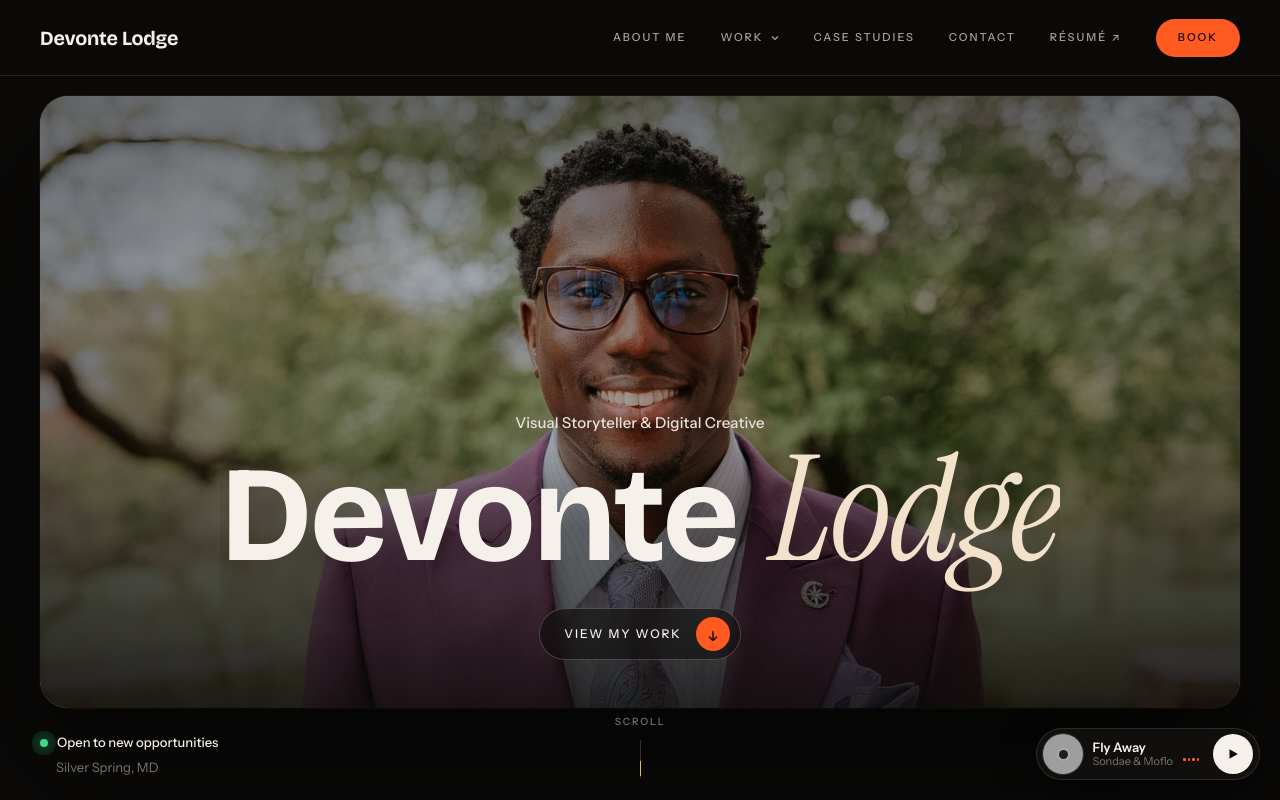
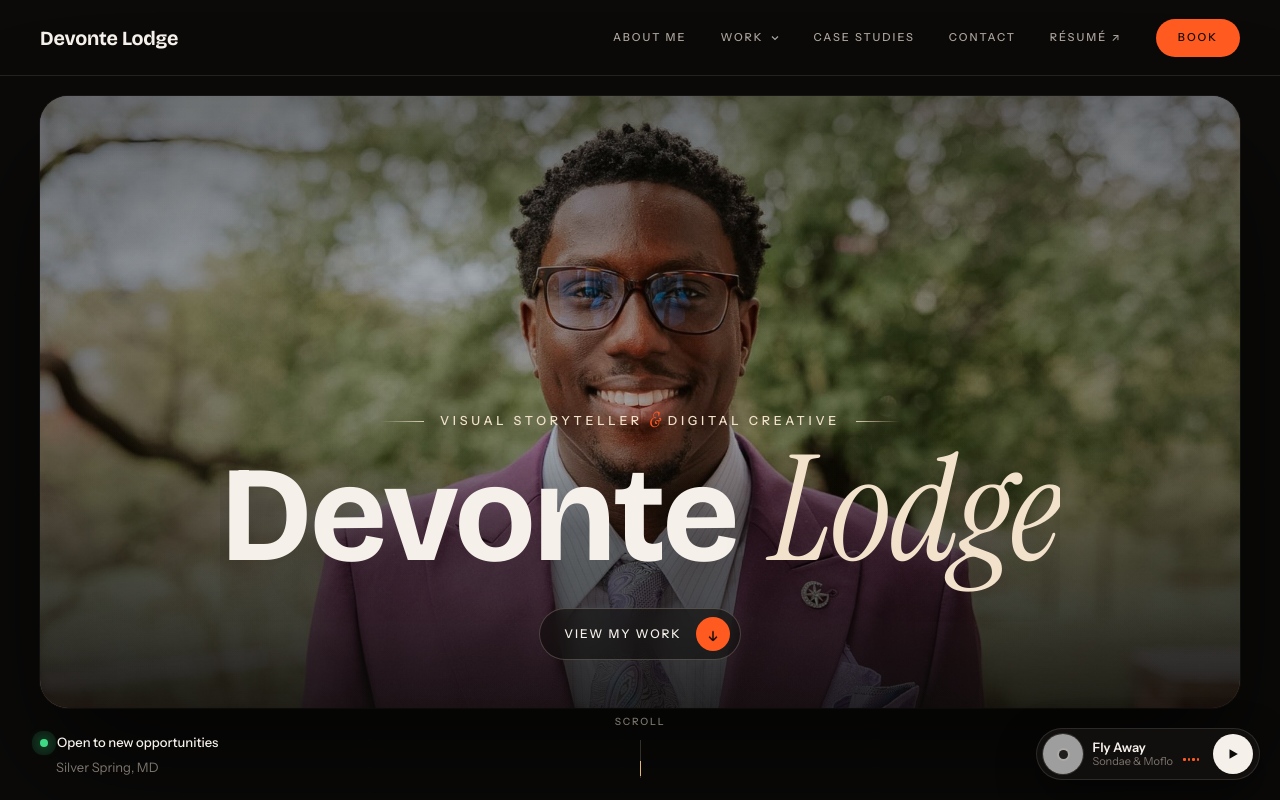
Before and after one commit to Dlodge03/Dlodge03.github.io, a plain HTML site: page index.html in a window 1280 px wide. Drawn offline with nearby package versions, Linux system fonts and the light colour scheme; grey boxes are pictures that could not be loaded.

Commit message:
Refined hero title line; Case 03 client marked as class project
Co-Authored-By: Claude Opus 5.5 <noreply@anthropic.com>
Claude-Session: https://claude.ai/code/session_011j7PjsUghACrwqJSr48CBk

```diff
--- a/index.html
+++ b/index.html
@@ -801,6 +801,20 @@ footer .flinks a[href="#top"]:hover{background:rgba(255,236,220,.12);border-colo
 
 
 
+
+/* ===== Hero kicker: refined title line ===== */
+.kicker{display:inline-flex;align-items:center;gap:16px;margin-bottom:14px;font-family:var(--sans);font-weight:500;font-size:12.5px;letter-spacing:.3em;text-transform:uppercase;color:#F2E2CC;text-shadow:0 2px 16px rgba(0,0,0,.55)}
+.kicker .kt{display:inline-flex;align-items:baseline;gap:.55em;white-space:nowrap}
+.kicker em{font-family:"Instrument Serif",Georgia,serif;font-style:italic;font-weight:400;text-transform:none;letter-spacing:0;font-size:1.7em;line-height:0;color:var(--orange);position:relative;top:.08em}
+.kicker .kl{display:block;width:44px;height:1px;background:linear-gradient(90deg,rgba(242,226,204,0),rgba(242,226,204,.85))}
+.kicker .kl:last-child{background:linear-gradient(90deg,rgba(242,226,204,.85),rgba(242,226,204,0))}
+@media (prefers-reduced-motion:no-preference){
+  .js .kicker .kl{transform:scaleX(0);transition:transform 1.1s cubic-bezier(.22,1,.36,1) .7s}
+  .js .kicker .kl:first-child{transform-origin:100% 50%}.js .kicker .kl:last-child{transform-origin:0 50%}
+  .js .hero.ready .kicker .kl{transform:none}
+}
+@media (max-width:720px){.kicker{font-size:10px;letter-spacing:.22em;gap:10px;margin-bottom:10px}.kicker .kl{width:22px}.kicker em{font-size:1.75em}}
+@media (max-width:360px){.kicker .kl{display:none}}
 </style>
 <script data-own="">document.documentElement.classList.add('js')</script>
 <div class="ambient" id="ambient" aria-hidden="true"><div class="mist m1"></div><div class="mist m2"></div><div class="mist m3"></div><div class="a1" id="amb1"></div><div class="a2" id="amb2"></div></div>
@@ -859,7 +873,7 @@ footer .flinks a[href="#top"]:hover{background:rgba(255,236,220,.12);border-colo
     <div class="hero-card">
       <div class="hero-media" id="heroMedia"><img src="img/hero.jpg" alt="Devonte Lodge in a purple double-breasted suit, smiling, trees behind him" fetchpriority="high"></div>
       <div class="hero-center">
-        <div class="kicker">Visual Storyteller &amp; Digital Creative</div>
+        <div class="kicker"><span class="kl" aria-hidden="true"></span><span class="kt">Visual Storyteller <em>&amp;</em> Digital Creative</span><span class="kl" aria-hidden="true"></span></div>
         <h1 class="name" id="heroName"><span class="ln"><span>Devonte <em>Lodge</em></span></span></h1>
         <a class="hero-go" href="#social">View my work<span class="gi"><svg width="14" height="14" viewBox="0 0 18 18" fill="none" aria-hidden="true"><path d="M9 3V15M9 15L4 10M9 15L14 10" stroke="currentColor" stroke-width="1.8"></path></svg></span></a>
       </div>
@@ -1049,7 +1063,7 @@ footer .flinks a[href="#top"]:hover{background:rgba(255,236,220,.12);border-colo
       <div>
         <span class="label lab">Case 03</span>
         <h3>Hearing loss <em>safety app</em><span class="dot">.</span></h3>
-        <div class="spec"><span class="label">Course</span><span>INST406, University of Maryland</span></div>
+        <div class="spec"><span class="label">Client</span><span>Class Project: INST406, University of Maryland</span></div>
         <div class="spec"><span class="label">Year</span><span>2026</span></div>
         <div class="spec"><span class="label">Role</span><span>UX Research: Competitor Analysis</span></div>
         <div class="spec"><span class="label">Team</span><span>6 members</span></div>
```
